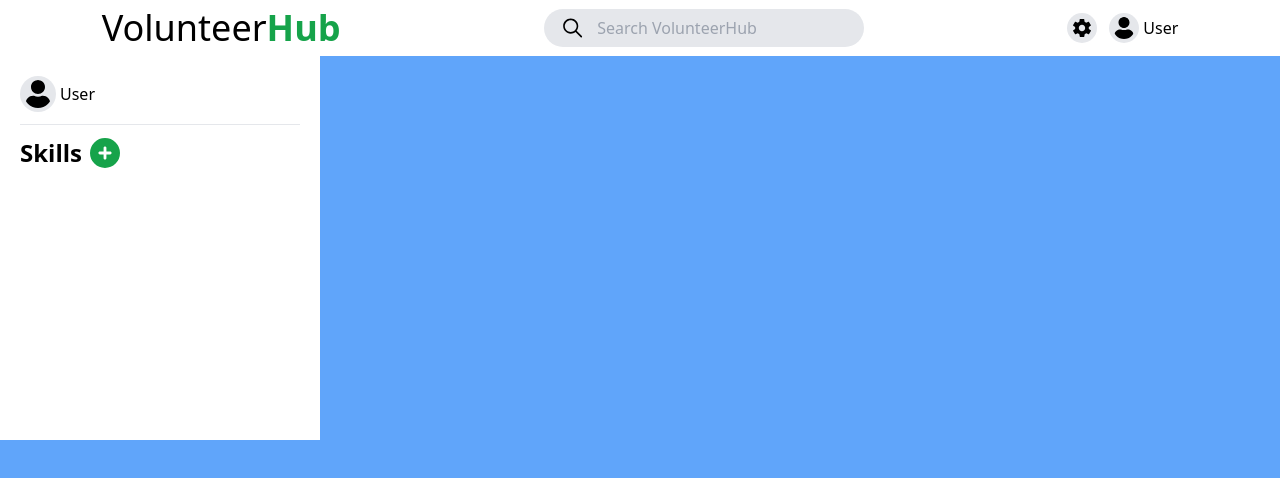
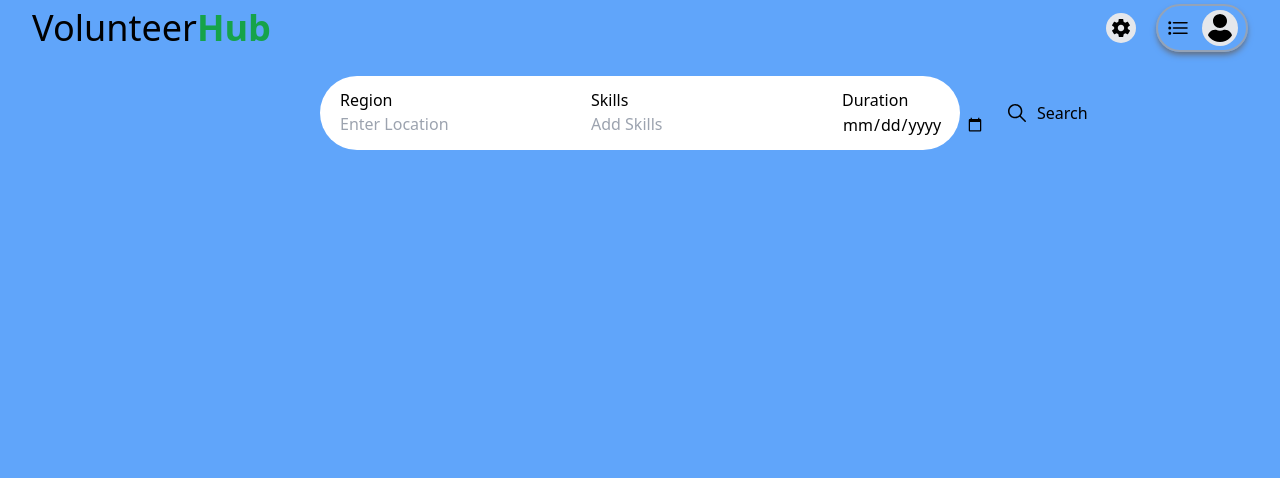
Before and after one commit to Kiritsu0/VolunteerHub, a Next.js app: page /main/volunteer in a window 1280 px wide. Shown: the top 478 px of the page. Built offline with nearby package versions, Linux system fonts and the light colour scheme.

Commit message:
modify header

```diff
--- a/app/main/layout.js
+++ b/app/main/layout.js
@@ -1,26 +1,23 @@
-import { IoIosSearch } from "react-icons/io";
 import { IoMdSettings } from "react-icons/io";
 import { FaUser } from "react-icons/fa";
+import { IoListOutline } from "react-icons/io5";
 
 const Layout = ({children}) => {
   return (
     <div>
-      <header className="flex justify-around items-center w-screen bg-white min-h-14">
-        <h1 className="text-4xl font-medium">Volunteer<span className="font-bold text-green-600">Hub</span></h1>
-        <div className="flex items-center bg-gray-200 w-1/4 p-1 gap-3 rounded-3xl">
-          <IoIosSearch className="text-3xl ml-3"/>
-          <input placeholder="Search VolunteerHub" className="outline-none bg-gray-200 w-full"/>
-        </div>
-        <div className="flex items-center gap-3">
+      <header className="flex justify-between items-center w-screen min-h-14">
+        <h1 className="font-medium ml-8 text-2xl sm:text-2xl md:text-3xl lg:text-4xl">Volunteer<span className="font-bold text-green-600">Hub</span></h1>
+        <div className="flex items-center gap-5 mr-8">
           <div className="group relative">
-            <IoMdSettings className="text-3xl bg-gray-200 rounded-full p-1 cursor-pointer"/>
+            <IoMdSettings className=" bg-gray-200 rounded-full p-1 cursor-pointer text-2xl sm:text-2xl lg:text-3xl"/>
             <span className="hidden group-hover:block absolute top-14 left-1/2 transform -translate-x-1/2 bg-black bg-opacity-50 text-white p-2 rounded-md text-sm">
               Settings
             </span>
           </div>
-          <div className="group relative flex items-center gap-1">
-            <FaUser className="text-3xl bg-gray-200 rounded-full p-1 cursor-pointer"/>
-            <span className="font-medium">User</span>
+
+          <div className="group relative flex items-center gap-3 border-slate-400 border-2 shadow-md shadow-slate-500 cursor-pointer py-1 px-2 rounded-3xl hover:shadow-xl">
+            <IoListOutline className="text-2xl"/>
+            <FaUser className="bg-gray-200 rounded-full p-1 text-2xl sm:text-2xl md:text-3xl lg:text-4xl"/>
             <span className="hidden group-hover:block absolute top-14 left-1/2 transform -translate-x-1/2 bg-black bg-opacity-50 text-white p-2 rounded-md text-sm">
               Account
             </span>
--- a/app/main/volunteer/page.js
+++ b/app/main/volunteer/page.js
@@ -1,20 +1,29 @@
 import { FaUser } from "react-icons/fa";
 import { FaCirclePlus } from "react-icons/fa6";
+import { IoIosSearch } from "react-icons/io";
+
 
 const Volunteer = () => {
   return (
     <div>
-      <div className="bg-white w-1/4 h-96 p-5">
-        <div className="flex items-center gap-1">
-          <FaUser className="text-4xl bg-gray-200 rounded-full p-1"/>
-          <span>User</span>
-        </div>
-
-        <hr className="my-3"/>
-
-        <div className="flex items-center gap-2">
-          <h1 className="text-2xl font-semibold">Skills</h1>
-          <button><FaCirclePlus className="text-green-600 text-3xl"/></button>
+      <div className="flex justify-center mt-5">
+        <div className="bg-white flex w-1/2 rounded-full cursor-pointer">
+          <div className="rounded-full hover:bg-slate-300 h-full py-3 pl-5">
+            <h2>Region</h2>
+            <input placeholder="Enter Location" className="bg-transparent outline-none"/>
+          </div>
+          <div className="rounded-full hover:bg-slate-300 h-full py-3 pl-5">
+            <h2>Skills</h2>
+            <input placeholder="Add Skills" className="bg-transparent outline-none"/>
+          </div>
+          <div className="rounded-full hover:bg-slate-300 h-full py-3 pl-5 ">
+            <h2>Duration</h2>
+            <input type="date" className="bg-transparent outline-none"/>
+          </div>
+          <button className="rounded-full hover:bg-slate-300 h-full py-3 pl-5 flex-1 flex items-center gap-2">
+            <IoIosSearch className="text-2xl"/>
+            Search
+          </button>
         </div>
       </div>
     </div>
```
